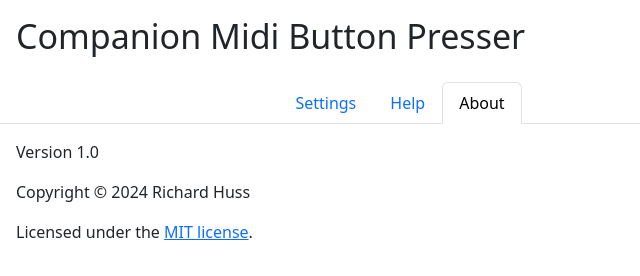
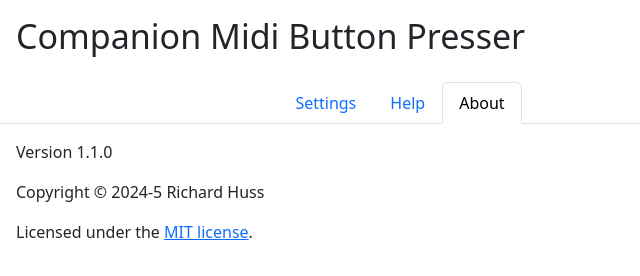
Before and after one commit to hussra/companion-midi-button-presser, an Electron app: page src/renderer/about.html in a window 800 px wide. Shown: the full height of the page, 0-640 px from the left. Drawn offline with nearby package versions, Linux system fonts and the light colour scheme.

Commit message:
Version number bump

```diff
--- a/package.json
+++ b/package.json
@@ -1,7 +1,7 @@
 {
   "name": "companion-midi-button-presser",
   "productName": "Companion MIDI Button Presser",
-  "version": "1.0.0",
+  "version": "1.1.0",
   "description": "Companion MIDI Button Presser",
   "main": "src/main/main.js",
   "scripts": {
--- a/src/main/midi.js
+++ b/src/main/midi.js
@@ -38,8 +38,7 @@ export function startListening() {
 
     const channelEnabled = getSettings().channelEnabled[channel]
 
-    console.log(`MIDI Message: Channel: ${channel}, Note On?: ${noteOn}, Note: ${note}, Velocity: ${velocity}, Channel enabled: ${channelEnabled}`,
-    )
+    console.log(`Channel: ${channel}, Note On?: ${noteOn}, Note: ${note}, Velocity: ${velocity}, Channel enabled: ${channelEnabled}`)
     if (noteOn && channelEnabled) {
       pressCompanionButton(channel, note, velocity)
     }
--- a/src/renderer/about.html
+++ b/src/renderer/about.html
@@ -37,8 +37,8 @@
     </ul>
 
     <div class="tab-content m-3">
-        <p>Version 1.0</p>
-        <p>Copyright © 2024 Richard Huss</p>
+        <p>Version 1.1.0</p>
+        <p>Copyright © 2024-5 Richard Huss</p>
         <p>Licensed under the
             <a href="https://opensource.org/license/mit" target="_blank">MIT license</a>.
         </p>
```
